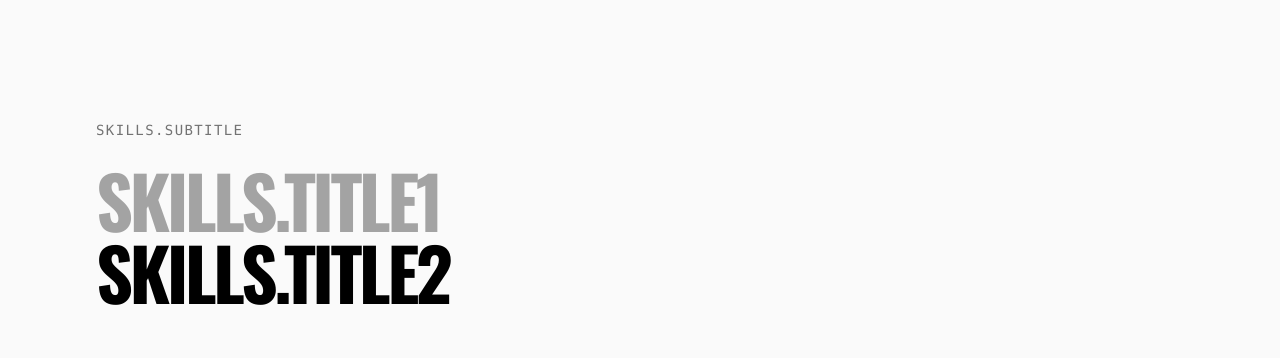
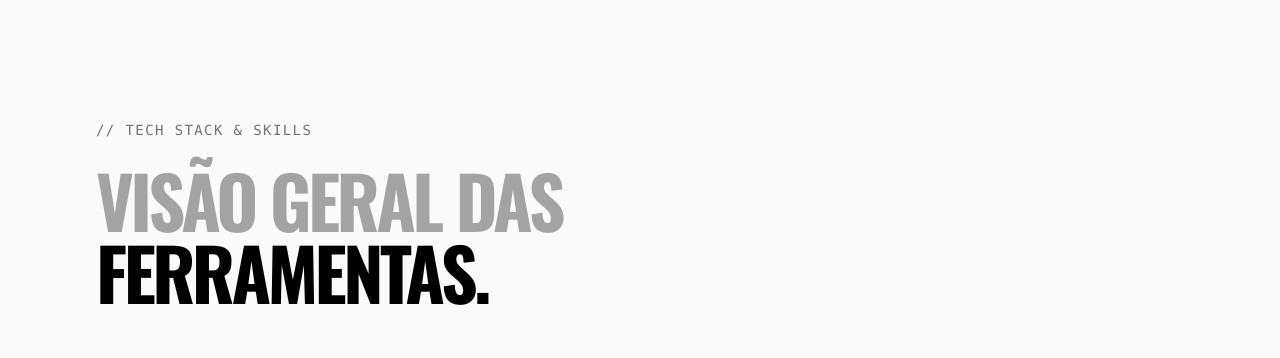
Before and after one commit to jeanruf1/portifolio-jean, a Next.js app: page / in a window 1280 px wide. Shown: the part 920-1278 px from the top of the page. Built offline with nearby package versions, Linux system fonts and the light colour scheme.

Commit message:
fix: add missing translation keys for skills section and contact form

```diff
--- a/contexts/LanguageContext.tsx
+++ b/contexts/LanguageContext.tsx
@@ -31,6 +31,9 @@ const translations = {
     "tech.subtitle": "// TECH STACK",
     "tech.title1": "Ferramentas que impulsionam",
     "tech.title2": "a inovação.",
+    "skills.subtitle": "// TECH STACK & SKILLS",
+    "skills.title1": "Visão geral das",
+    "skills.title2": "ferramentas.",
     "exp.subtitle": "// EXPERIÊNCIA",
     "exp.title1": "Jornada",
     "exp.title2": "profissional.",
@@ -43,6 +46,8 @@ const translations = {
     "contact.form.email": "Email",
     "contact.form.msg": "Mensagem",
     "contact.form.btn": "ENVIAR MENSAGEM",
+    "contact.form.success": "Mensagem enviada com sucesso!",
+    "contact.form.error": "Erro ao enviar a mensagem. Tente novamente.",
     "footer.rights": "Todos os direitos reservados."
   },
   en: {
@@ -62,6 +67,9 @@ const translations = {
     "tech.subtitle": "// TECH STACK",
     "tech.title1": "Tools that power",
     "tech.title2": "innovation.",
+    "skills.subtitle": "// TECH STACK & SKILLS",
+    "skills.title1": "Toolkit",
+    "skills.title2": "Overview.",
     "exp.subtitle": "// EXPERIENCE",
     "exp.title1": "Professional",
     "exp.title2": "journey.",
@@ -74,6 +82,8 @@ const translations = {
     "contact.form.email": "Email",
     "contact.form.msg": "Message",
     "contact.form.btn": "SEND MESSAGE",
+    "contact.form.success": "Message sent successfully!",
+    "contact.form.error": "Error sending the message. Please try again.",
     "footer.rights": "All rights reserved."
   }
 };
```
